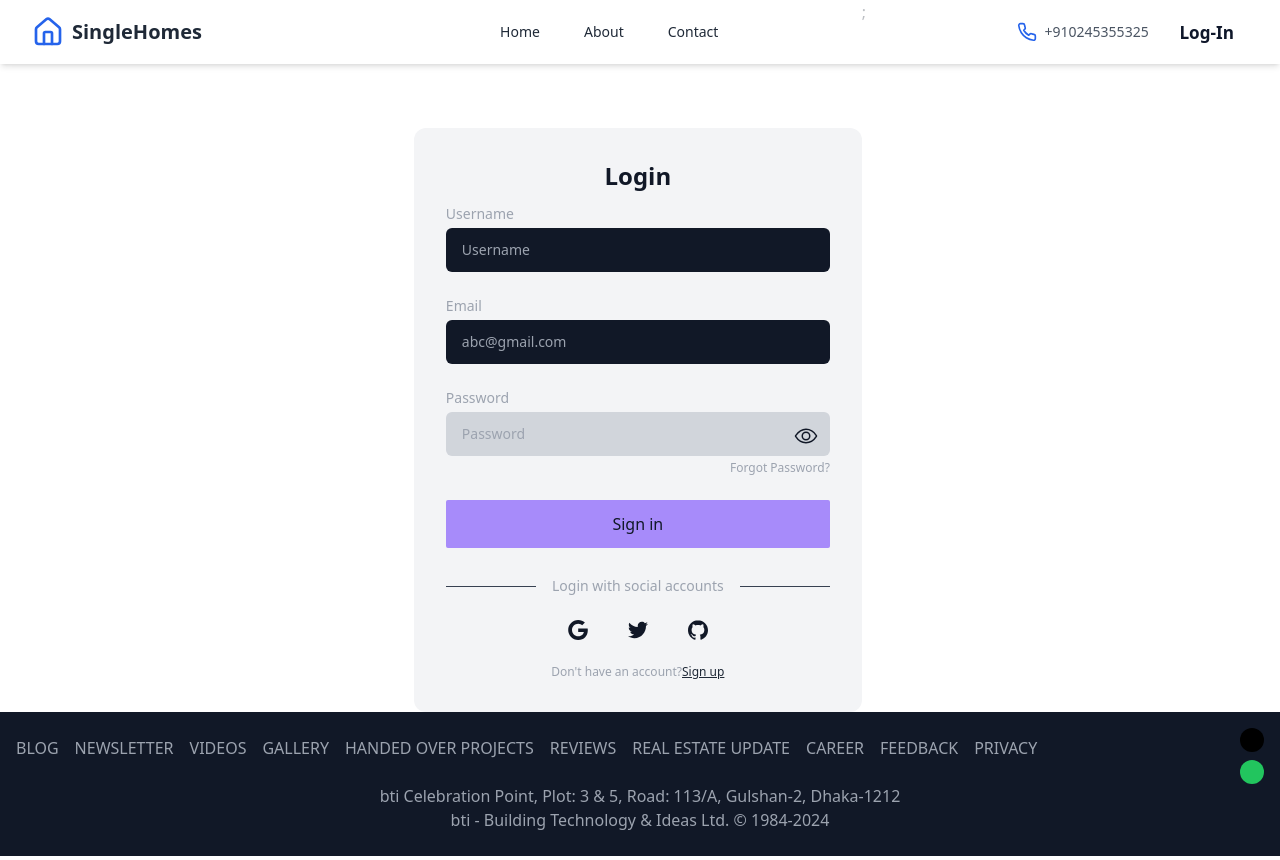
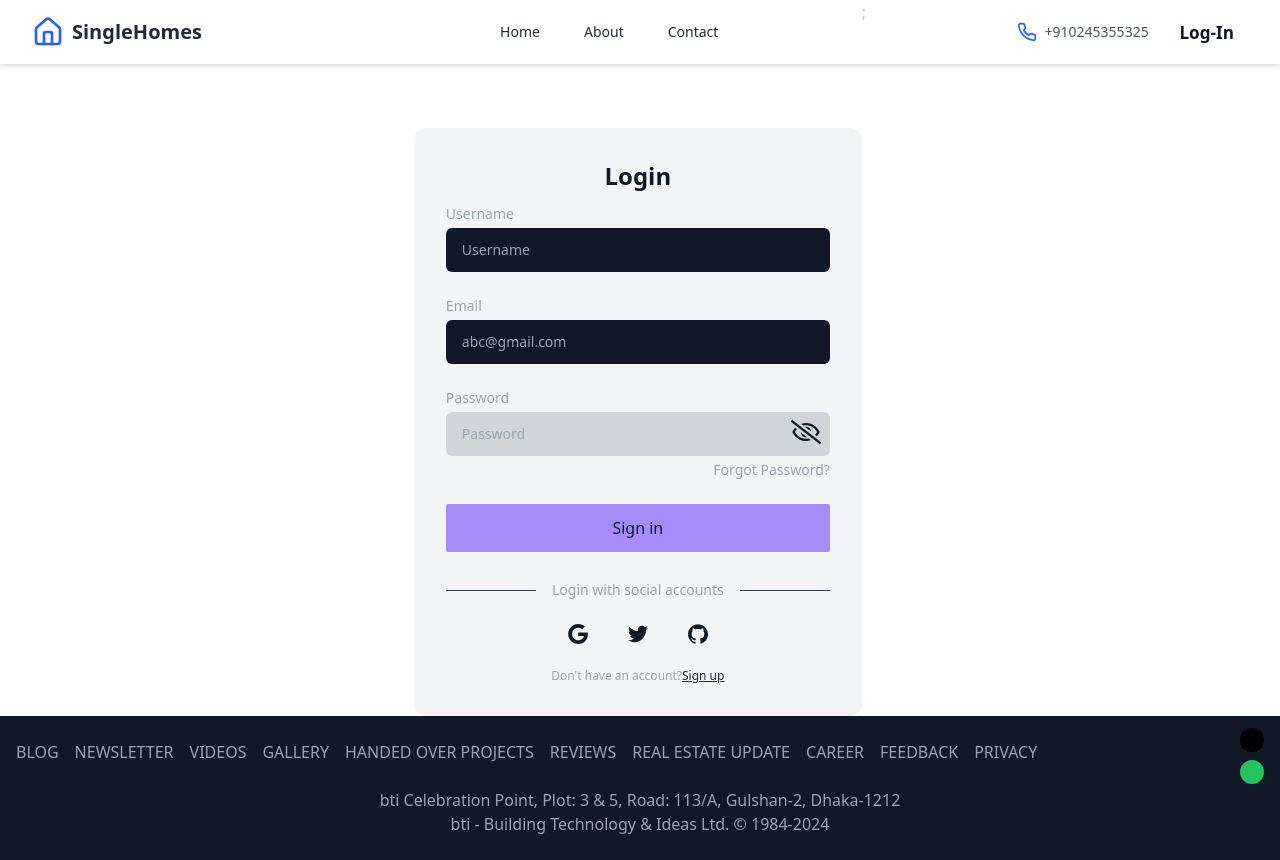
Before and after one commit to pappusaha/b9-real-estate-project, a React (Vite) app: page /login in a window 1280 px wide. Built offline with nearby package versions, Linux system fonts and the light colour scheme; no server answers.

Commit message:
completed pasword validation

```diff
--- a/src/Components/Login.jsx
+++ b/src/Components/Login.jsx
@@ -3,10 +3,17 @@ import { Link, useLocation, useNavigate } from 'react-router-dom';
 import { IoEyeOutline } from "react-icons/io5";
 import { useForm } from "react-hook-form";
 import UseAuth from '../Hooks/UseAuth';
+import { useState } from 'react';
+import { FaRegEyeSlash } from "react-icons/fa";
 
 const Login = () => {
     const {user,logInUser,googleLogin,gitHubLogin,twitterLogin
     }=UseAuth()
+    const [showPassword, setShowPassword]=useState(false)
+
+    const togglePassword =()=> {
+        setShowPassword(!showPassword)
+    }
 // this is navigation system
 
 const location =useLocation()
@@ -33,7 +40,7 @@ navigate(form)
           } = useForm();
 
           const onSubmit = (data) => {
-            console.log("Submitted Data:", data);
+
             const{email, password}=data
             logInUser(email,password)
             .then((result) => {
@@ -63,11 +70,15 @@ navigate(form)
             </div>
             <div className="space-y-1 text-sm relative">
                 <label htmlFor="password" className="block text-gray-400">Password</label>
-                <input {...register("password",{ required: true })} type="password" name="password" id="password" placeholder="Password" className="w-full px-4 py-3 rounded-md border-gray-700 bg-gray-300 text-gray-900 focus:border-violet-400  " />
+                <input
+                type={showPassword ? 'text': 'password'}
+
+                {...register("password",{ required: true })}  name="password" id="password" placeholder="Password" className="w-full px-4 py-3 rounded-md border-gray-700 bg-gray-300 text-gray-900 focus:border-violet-400  " />
                 {errors.password && <span className='text-red-700'>This field is required</span>}
-                <IoEyeOutline className='w-10 h-6 absolute top-1 right-1 translate-y-7' />
+                <button onClick={togglePassword} aria-label={showPassword ? 'Hide password' : 'Show password'} >{ showPassword ? <IoEyeOutline className='w-10 h-6 absolute top-1 right-1 translate-y-7 cursor-pointer' /> : <FaRegEyeSlash className='w-10 h-6 absolute top-1 right-1 translate-y-7 cursor-pointer' />} </button>
 
-                <div className="flex justify-end text-xs text-gray-400">
+
+                <div className="flex justify-end  text-gray-400">
                     <a rel="noopener noreferrer" href="#">Forgot Password?</a>
                 </div>
             </div>
@@ -79,17 +90,17 @@ navigate(form)
             <div className="flex-1 h-px sm:w-16 bg-gray-700"></div>
         </div>
         <div className="flex justify-center space-x-4">
-            <button onClick={() => handleSocialLogin (googleLogin)} aria-label="Log in with Google" className="p-3 rounded-sm">
+            <button onClick={() => handleSocialLogin(googleLogin)} aria-label="Log in with Google" className="p-3 rounded-sm">
                 <svg xmlns="http://www.w3.org/2000/svg" viewBox="0 0 32 32" className="w-5 h-5 fill-current">
                     <path d="M16.318 13.714v5.484h9.078c-0.37 2.354-2.745 6.901-9.078 6.901-5.458 0-9.917-4.521-9.917-10.099s4.458-10.099 9.917-10.099c3.109 0 5.193 1.318 6.38 2.464l4.339-4.182c-2.786-2.599-6.396-4.182-10.719-4.182-8.844 0-16 7.151-16 16s7.156 16 16 16c9.234 0 15.365-6.49 15.365-15.635 0-1.052-0.115-1.854-0.255-2.651z"></path>
                 </svg>
             </button>
-            <button onClick={() => handleSocialLogin (twitterLogin)} aria-label="Log in with Twitter" className="p-3 rounded-sm">
+            <button onClick={() => handleSocialLogin(twitterLogin)} aria-label="Log in with Twitter" className="p-3 rounded-sm">
                 <svg xmlns="http://www.w3.org/2000/svg" viewBox="0 0 32 32" className="w-5 h-5 fill-current">
                     <path d="M31.937 6.093c-1.177 0.516-2.437 0.871-3.765 1.032 1.355-0.813 2.391-2.099 2.885-3.631-1.271 0.74-2.677 1.276-4.172 1.579-1.192-1.276-2.0896-2.079-4.787-2.079-3.625 0-6.563 2.937-6.563 6.557 0 0.521 0.063 1.021 0.172 1.495-5.453-0.255-10.287-2.875-13.52-6.833-0.568 0.964-0.891 2.084-0.891 3.303 0 2.281 1.161 4.281 2.916 5.457-1.073-0.031-2.083-0.328-2.968-0.817v0.079c0 3.181 2.26 5.833 5.26 6.437-0.547 0.145-1.131 0.229-1.724 0.229-0.421 0-0.823-0.041-1.224-0.115 0.844 2.604 3.26 4.5 6.14 4.557-2.239 1.755-5.077 2.801-8.135 2.801-0.521 0-1.041-0.025-1.563-0.088 2.917 1.86 6.36 2.948 10.079 2.948 12.067 0 18.661-9.995 18.661-18.651 0-0.276 0-0.557-0.021-0.839 1.287-0.917 2.401-2.079 3.281-3.396z"></path>
                 </svg>
             </button>
-            <button onClick={() => googleLogin (gitHubLogin)} aria-label="Log in with GitHub" className="p-3 rounded-sm">
+            <button onClick={() => handleSocialLogin(gitHubLogin)} aria-label="Log in with GitHub" className="p-3 rounded-sm">
                 <svg xmlns="http://www.w3.org/2000/svg" viewBox="0 0 32 32" className="w-5 h-5 fill-current">
                     <path d="M16 0.396c-8.839 0-16 7.167-16 16 0 7.073 4.584 13.068 10.937 15.183 0.803 0.151 1.093-0.344 1.093-0.772 0-0.38-0.009-1.385-0.015-2.719-4.453 0.964-5.391-2.151-5.391-2.151-0.729-1.844-1.781-2.339-1.781-2.339-1.448-0.989 0.115-0.968 0.115-0.968 1.604 0.109 2.448 1.645 2.448 1.645 1.427 2.448 3.744 1.74 4.661 1.328 0.14-1.031 0.557-1.74 1.011-2.135-3.552-0.401-7.287-1.776-7.287-7.907 0-1.751 0.62-3.177 1.645-4.297-0.177-0.401-0.719-2.031 0.141-4.235 0 0 1.339-0.427 4.4 1.641 1.281-0.355 2.641-0.532 4-0.541 1.36 0.009 2.719 0.187 4 0.541 3.043-2.068 4.381-1.641 4.381-1.641 0.859 2.204 0.317 3.833 0.161 4.235 1.015 1.12 1.635 2.547 1.635 4.297 0 6.145-3.74 7.5-7.296 7.891 0.556 0.479 1.077 1.464 1.077 2.959 0 2.14-0.020 3.864-0.020 4.385 0 0.416 0.28 0.916 1.104 0.755 6.4-2.093 10.979-8.093 10.979-15.156 0-8.833-7.161-16-16-16z"></path>
                 </svg>
--- a/src/Components/Navbar.jsx
+++ b/src/Components/Navbar.jsx
@@ -13,7 +13,8 @@ const {logout, user}=UseAuth()
 
   const navLinks=<>
   <li> <NavLink to={'/'}>Home</NavLink></li>
-  <PrivateRoute><li> <NavLink to={'/projects'}>Projects</NavLink></li></PrivateRoute>
+  <PrivateRoute>
+    <li> <NavLink to={'/projects'}>Projects</NavLink></li></PrivateRoute>
   <li> <NavLink to={'/about'}>About</NavLink></li>
   <li> <NavLink to={'/contact'}>Contact</NavLink></li>
   </>
--- a/src/Components/Register.jsx
+++ b/src/Components/Register.jsx
@@ -2,6 +2,8 @@ import { Link, useLocation, useNavigate } from 'react-router';
 import { IoEyeOutline } from "react-icons/io5";
 import { useForm } from "react-hook-form"
 import UseAuth from '../Hooks/UseAuth';
+import { useState } from 'react';
+import { FaRegEyeSlash } from "react-icons/fa";
 
 const Register = () => {
 
@@ -16,9 +18,24 @@ const form=location?.state || '/'
         handleSubmit,
         formState: { errors },
       } = useForm();
+	  const [showPassword, setShowPassword]=useState(false)
+	  const togglePassword =()=> {
+        setShowPassword(!showPassword)
+    }
+	  const passwordRegex = /^(?=.*[A-Z])(?=.*\d)(?=.*[@$!%*?&])[A-Za-z\d@$!%*?&]{6,}$/;
+
+
       const onSubmit = (data) => {
-		console.log("Submitted Data:", data);
-		const{email, password}=data
+
+		const{email, password,name,image}=data
+if(!passwordRegex.test(password)){
+	setError("password", {
+		type: "manual",
+		message: "Password must contain at least one uppercase letter, one number, and one special character."
+	});
+	return;
+}
+
 		createUser(email,password)
 		.then(() => {
 			updateUser(name, image).then=() => {
@@ -32,6 +49,8 @@ const form=location?.state || '/'
 		});
 
 	  }
+
+
 
 
     return (
@@ -69,9 +88,15 @@ const form=location?.state || '/'
 
 				</div>
 			<div className='relative'>
-            <input {...register("password", { required: true, maxLength: 20 })} type="password" name="password" id="password" placeholder="*****" className="w-full px-3 py-2 border rounded-md border-gray-700 bg-gray-900 text-gray-100 " />
+            <input  type={showPassword ? 'text': 'password'} {...register("password", { required: true, maxLength: 20 })}  name="password" id="password" placeholder="*****" className="w-full px-3 py-2 border rounded-md border-gray-700 bg-gray-900 text-gray-100 " />
+
 			{errors.password?.type === 'required' && <p className='text-rose-600' role="alert">Password name is required</p>}
-            <IoEyeOutline className='w-10 h-6 absolute top-2 right-1 ' />
+			{errors.password?.message && <p className='text-rose-600' role="alert">{errors.password.message}</p>}
+
+<button  onClick={togglePassword} className='absolute top-1 right-1 translate-y-7'>
+{ showPassword ? <IoEyeOutline className='w-10 h-6 cursor-pointer' /> : <FaRegEyeSlash className='w-10 h-6  cursor-pointer' />}
+</button>
+
             <a rel="noopener noreferrer" href="#" className="text-xs hover:underline text-gray-400 text-end">Forgot password?</a>
             </div>
 			</div>
```
